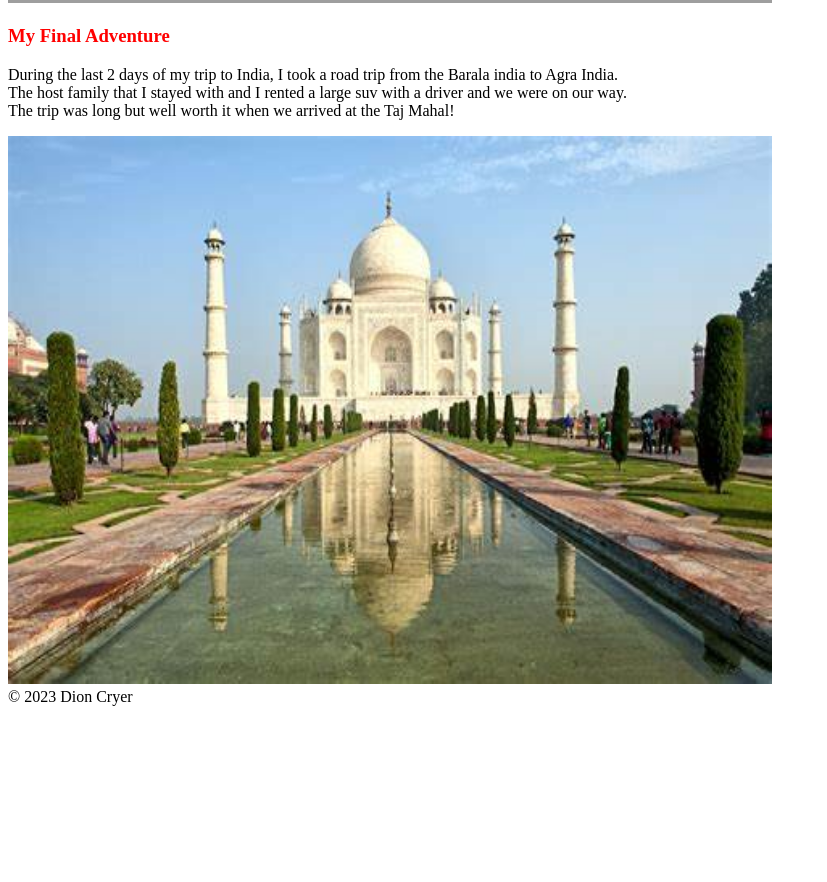
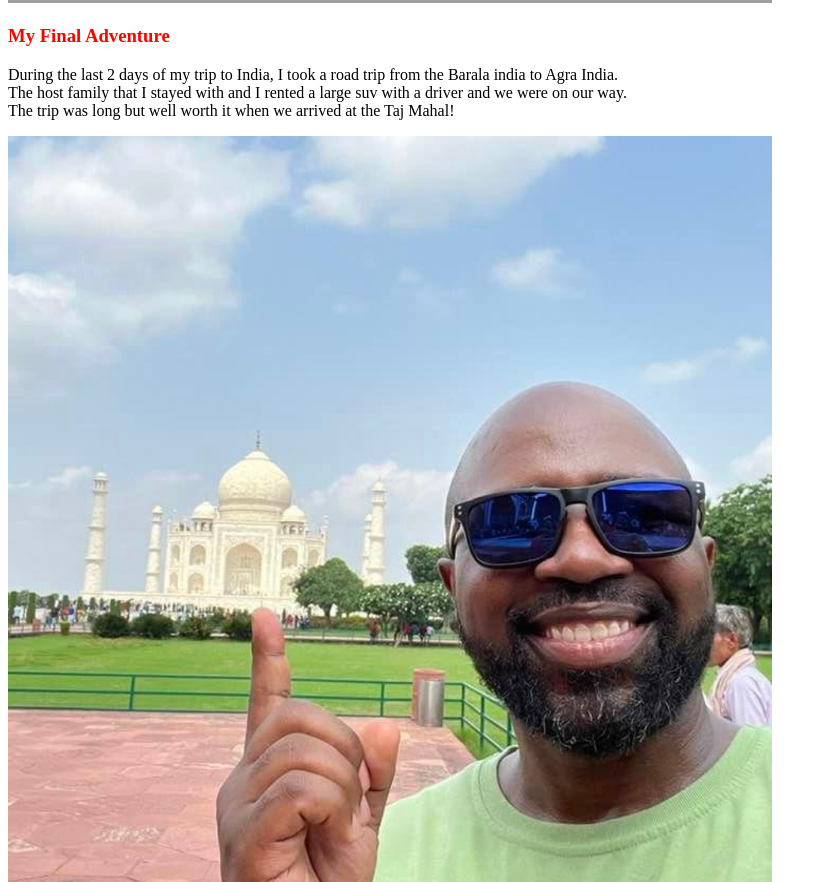
Before and after one commit to AccessPlus-FullTimeWebDev-Jan2023/js-assignment-4-html-me-something-lordCryer, a website: page index.html in a window 1280 px wide. Shown: the part 940-1822 px from the top of the page, without its empty margins (0-827 px from the left). Before the commit the page ends 1654 px from the top, so only its background shows below. Drawn offline with Linux system fonts and the light colour scheme; grey boxes are pictures that could not be loaded.

Commit message:
I added a pic of me at the Taj Mahal to my image folder

```diff
--- a/index.html
+++ b/index.html
@@ -37,7 +37,7 @@
            <p>During the last 2 days of my trip to India, I took a road trip from the Barala india to Agra India.<br/>
               The host family that I stayed with and I rented a large suv with a driver and we were on our way.<br/>
               The trip was long but well worth it when we arrived at the Taj Mahal!</p>
-           <!-- <img src="./images/TripToTajMahal.JPG" height = "746px" width="764px"/> -->
+           <img src="./images/TripToTajMahal.JPG" height = "746px" width="764px"/>
            <img src="./images/InternetPicTajMahal.jpeg" height = "548px" width="764px"/>
          </article>
       <!-- Write your HTML in this file! -->
```
Also changed, not shown: images/TripToTajMahal.JPG (added).
